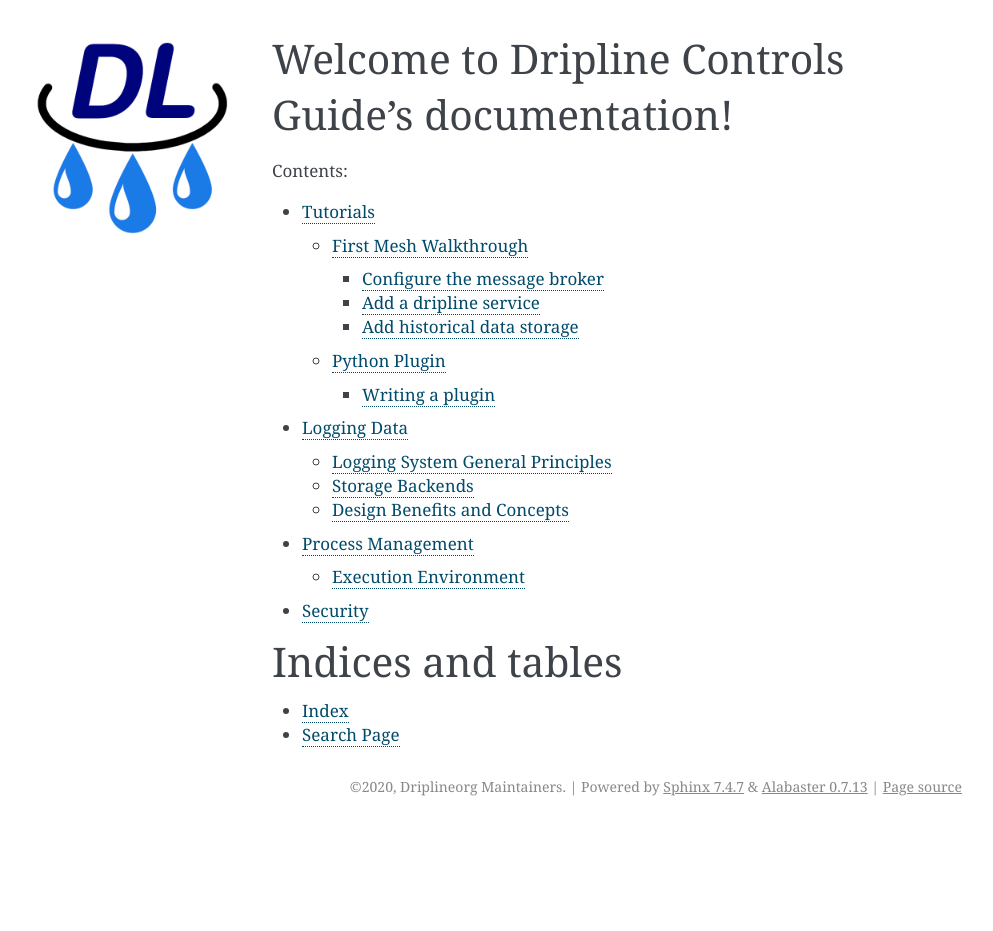
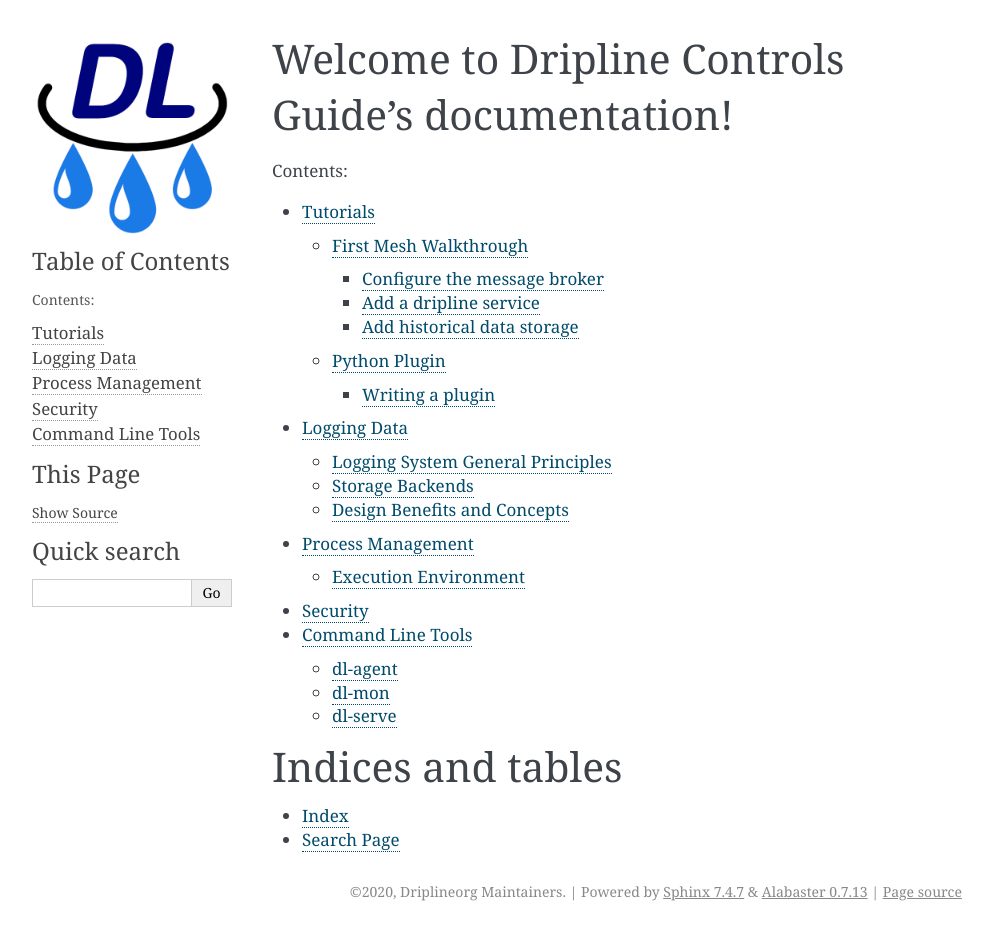
Before and after one commit to driplineorg/controls-guide, a Sphinx documentation site: the page built from source/index.rst, in a window 1280 px wide and 931 px high. Shown: the whole window, without its empty margins (148-1141 px from the left). Built offline with Sphinx 7.4.7, drawn with Linux system fonts in a browser that asks for light colours.

Commit message:
After a bunch of debugging

```diff
--- a/source/_templates/versioning.html
+++ b/source/_templates/versioning.html
@@ -1,7 +1,13 @@
 {% if versions %}
-<h3>{{ _('Versions') }}</h3>
+<h3>{{ _('Branches') }}</h3>
 <ul>
-  {%- for item in versions %}
+  {%- for item in versions.branches %}
+  <li><a href="{{ item.url }}">{{ item.name }}</a></li>
+  {%- endfor %}
+</ul>
+<h3>{{ _('Tags') }}</h3>
+<ul>
+  {%- for item in versions.tags %}
   <li><a href="{{ item.url }}">{{ item.name }}</a></li>
   {%- endfor %}
 </ul>
--- a/source/conf.py
+++ b/source/conf.py
@@ -73,8 +73,10 @@
 # -- Sphinx-Multiversion configuration ---------------------------------------
 
 smv_tag_whitelist = r'^v\d+\.\d+\.\d+$'            # Include tags like "v2.1.0"
-smv_branch_whitelist = r'^.*$'                # Include all branches
-smv_remote_whitelist = r'^(origin)$' # Use branches from origin and upstream
+#smv_tag_whitelist = r'^.*$'                        # Include all tags
+#smv_branch_whitelist = r'^(?!master).*$'           # Include all branches
+smv_branch_whitelist = r'^(main|develop)$'
+smv_remote_whitelist = r'^(origin)$'               # Use branches from origin
 
 # -- Options for HTML output -------------------------------------------------
 
@@ -109,6 +111,10 @@
 #
 html_sidebars = {
     '**': [
+        'globaltoc.html',
+        'relations.html',
+        'sourcelink.html',
+        'searchbox.html',
         'versioning.html',
     ],
 }
--- a/source/index.rst
+++ b/source/index.rst
@@ -14,11 +14,6 @@
    logging-data
    process-management
    security
-
-
-.. toctree::
-   :hidden:
-
    command-line-tools
 
 Indices and tables
```
